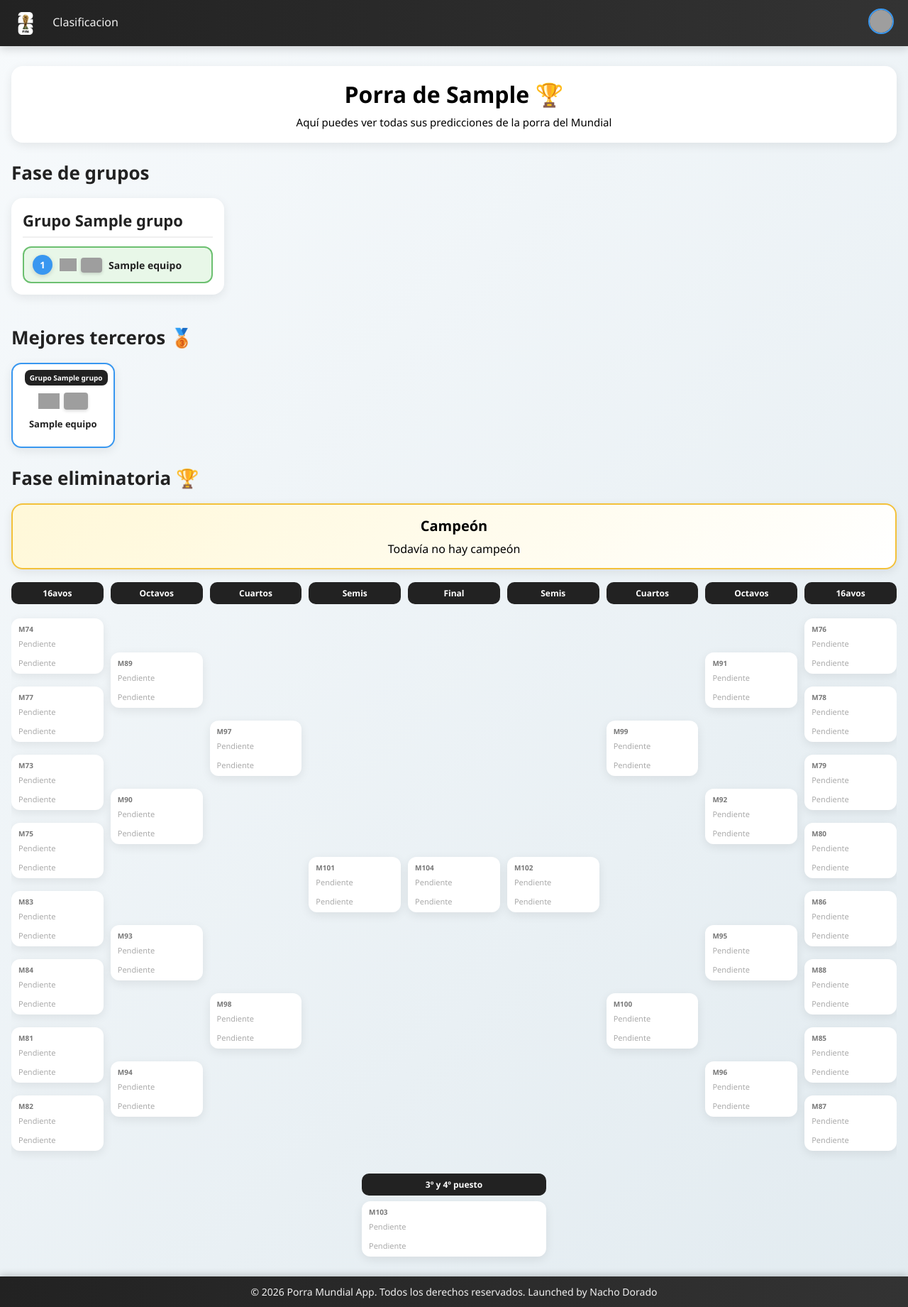
After one commit to nachodorado98/Porra-App, a Python web app: template python/src/templates/porra_usuario.html in a window 1280 px wide. The commit adds this page. Shown: the whole page at 71% size. Run offline with Jinja, Linux system fonts and the light colour scheme; the template is opened without the code that fills it: most values are stand-ins (such as "Sample title", 1, 10 or a date in 2020); grey boxes are pictures that could not be loaded.

Commit message:
Creacion de pagina porra usuario

```diff
--- a/python/src/templates/inicio.html
+++ b/python/src/templates/inicio.html
@@ -40,7 +40,7 @@
     <script src="{{ url_for('static', filename='js/loading.js') }}"></script>
 
     <footer>
-        <p>&copy; 2026 Porra Mundial App. Todos los derechos reservados.</p>
+        <p>&copy; 2026 Porra Mundial App. Todos los derechos reservados. Launched by Nacho Dorado</p>
     </footer>
 
     <script src="{{ url_for('static', filename='js/loading.js') }}"></script>
--- a/python/src/templates/porra.html
+++ b/python/src/templates/porra.html
@@ -33,6 +33,9 @@
         {% endif %}
 
         <ul class="dropdown" id="dropdownMenu">
+          {% if paso_porra==4 %}
+            <li><a href="/porra/mi_porra">Mi Porra</a></li>
+          {% endif %}
           <li><a href="/settings">Ajustes</a></li>
           <li><a href="/logout" data-loading="true">Cerrar Sesión</a></li>
         </ul>
@@ -82,7 +85,7 @@
   </div>
 
   <footer>
-      <p>&copy; 2026 Porra Mundial App. Todos los derechos reservados.</p>
+      <p>&copy; 2026 Porra Mundial App. Todos los derechos reservados. Launched by Nacho Dorado</p>
   </footer>
 
   <script src="{{ url_for('static', filename='js/perfil.js') }}"></script>
--- /dev/null
+++ b/python/src/templates/porra_usuario.html
@@ -0,0 +1,110 @@
+{% extends "porra.html" %}
+
+{% block link %}
+{{ super() }}
+<link rel="stylesheet" href="{{ url_for('static', filename='css/mi_porra.css') }}">
+{% endblock link %}
+
+{% block principal %}
+
+<div class="mi-porra-wrapper">
+
+    <div class="info-clasificacion">
+        <h1 class="titulo-pagina">Porra de {{ usuario_porra }} 🏆</h1>
+
+        <p class="descripcion-grupos">Aquí puedes ver todas sus predicciones de la porra del Mundial</p>
+    </div>
+
+    <section class="mi-porra-seccion">
+
+        <h2 class="titulo-seccion">Fase de grupos</h2>
+
+        <div class="grupos-grid">
+
+            {% for grupo, equipos in grupos_porra.items() %}
+
+                <div class="grupo-container">
+
+                    <h2>Grupo {{ grupo }}</h2>
+
+                    <div class="grupo-lista">
+
+                        {% for equipo in equipos %}
+
+                            <div class="equipo-card {% if loop.index <= 2 %}clasificado{% elif loop.index == 3 %}tercero{% else %}eliminado{% endif %}">
+                                <div class="equipo-left">
+                                    <div class="posicion">{{ loop.index }}</div>
+                                    <div class="equipo-info">
+                                        <div class="imagenes-equipo">
+                                            <img class="escudo-img" src="{{ url_for('static', filename='imagenes/escudos/' ~ equipo.escudo ~ '.png') }}" alt="{{ equipo.nombre }}">
+                                            <img class="bandera-img" src="{{ url_for('static', filename='imagenes/banderas/' ~ equipo.bandera ~ '.png') }}" alt="{{ equipo.nombre }}">
+                                        </div>
+                                        <span class="nombre-equipo">{{ equipo.nombre }}</span>
+                                    </div>
+                                </div>
+                            </div>
+
+                        {% endfor %}
+
+                    </div>
+
+                </div>
+
+            {% endfor %}
+
+        </div>
+
+    </section>
+
+    <section class="mi-porra-seccion">
+
+        <h2 class="titulo-seccion">Mejores terceros 🥉</h2>
+
+        <div class="terceros-grid">
+
+            {% for equipo in mejores_terceros %}
+
+                <div class="tercero-card">
+                    <div class="grupo-badge">Grupo {{ equipo.grupo }}</div>
+                    <div class="tercero-imagenes">
+                        <img class="tercero-escudo-img" src="{{ url_for('static', filename='imagenes/escudos/' ~ equipo.escudo ~ '.png') }}" alt="{{ equipo.nombre }}">
+                        <img class="tercero-bandera-img" src="{{ url_for('static', filename='imagenes/banderas/' ~ equipo.bandera ~ '.png') }}" alt="{{ equipo.nombre }}">
+                    </div>
+                    <div class="tercero-nombre-equipo">{{ equipo.nombre }}</div>
+                </div>
+
+            {% endfor %}
+
+        </div>
+
+    </section>
+
+    <script>const ELIMINATORIAS_PORRA={{ eliminatorias|tojson }};</script>
+
+    <section class="mi-porra-seccion">
+
+        <h2 class="titulo-seccion">Fase eliminatoria 🏆</h2>
+
+        <div class="mi-campeon-box">
+            <div class="mi-campeon-titulo">Campeón</div>
+            <div id="miCampeonContenido" class="mi-campeon-contenido"></div>
+        </div>
+
+        <div class="scroll-hint"> ← Desliza para ver el cuadro completo →</div>
+
+        <div class="mi-bracket-scroll">
+            <div id="miBracket" class="mi-bracket"></div>
+        </div>
+
+        <div class="mi-tercer-puesto-wrapper">
+            <div class="mi-round-title">3º y 4º puesto</div>
+            <div id="miThirdPlace"></div>
+        </div>
+
+    </section>
+
+<script src="{{ url_for('static', filename='js/mi_porra.js') }}"></script>
+
+</div>
+
+{% endblock principal %}
```
Also changed, not shown: python/src/blueprints/porra.py (+50 -0 lines), python/tests/testapp/test_pagina_porra.py (+4 -0 lines), python/tests/testapp/test_pagina_porra_porra_usuario.py (added, +80 -0 lines).
